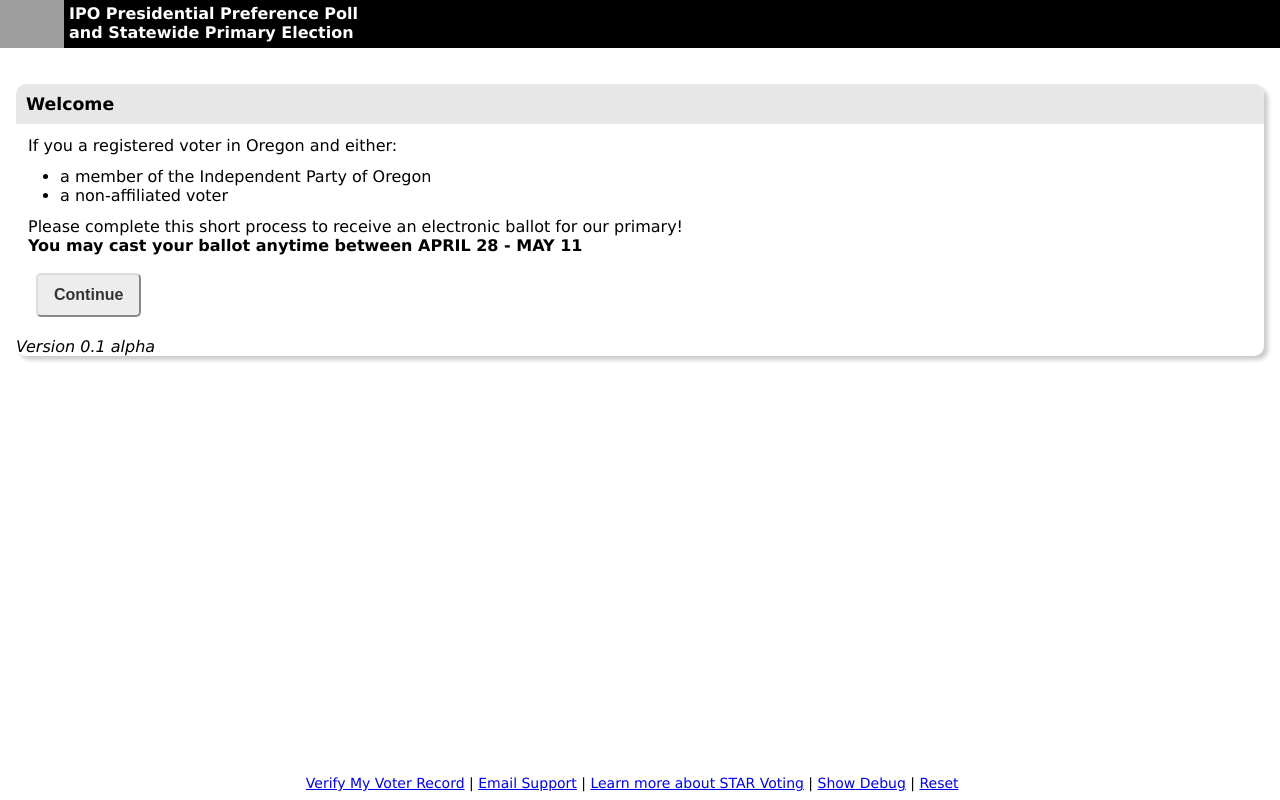
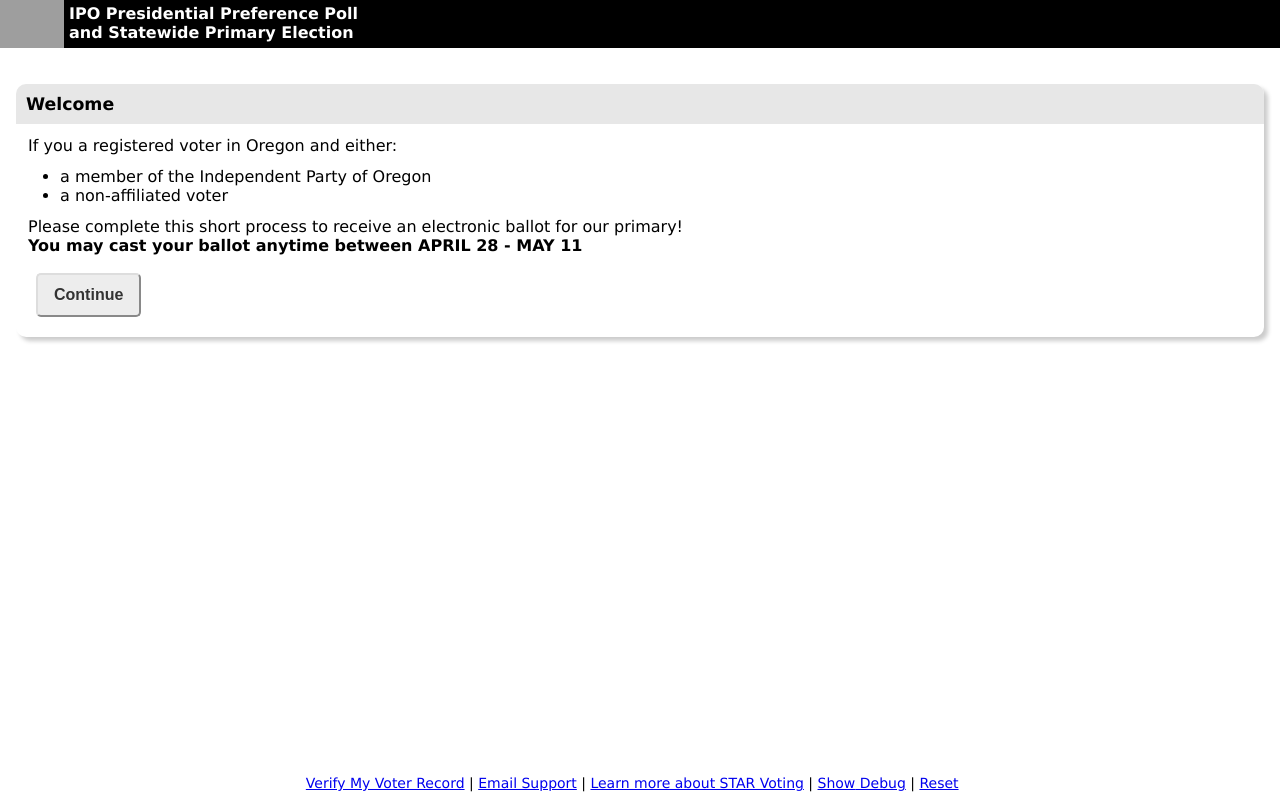
Before and after one commit to jaycincotta/ipo2020, a React (Create React App) app: page / in a window 1280 px wide. Built offline with nearby package versions, Linux system fonts and the light colour scheme; grey boxes are pictures that could not be loaded; the HTML template or start-up script is replaced by a standard one.

Commit message:
Added version number

```diff
--- a/src/App.js
+++ b/src/App.js
@@ -265,6 +265,9 @@
             <FetchViewer name="FindByAddress" result={findByAddress} />
             {/* <FetchViewer name="SearchByName" result={searchByName} />
           <FetchViewer name="SearchByAddress" result={searchByAddress} /> */}
+            <p>
+              <i>Version 0.1 alpha</i>
+            </p>
           </div>
         )}
       </div>
--- a/src/ui/step/Welcome.jsx
+++ b/src/ui/step/Welcome.jsx
@@ -20,9 +20,6 @@
           Continue
         </button>
       </div>
-      <p>
-        <i>Version 0.1 alpha</i>
-      </p>
     </>
   );
 }
```
